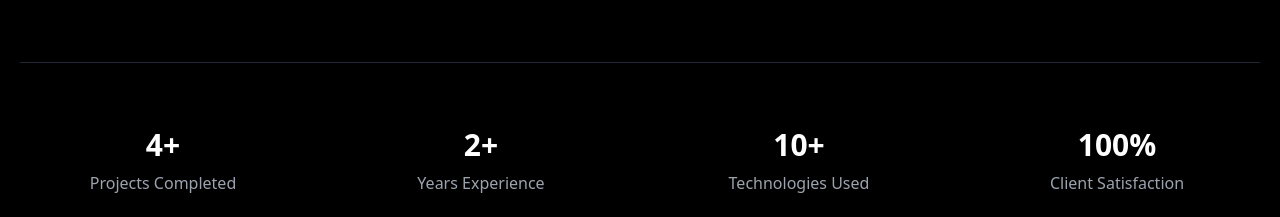
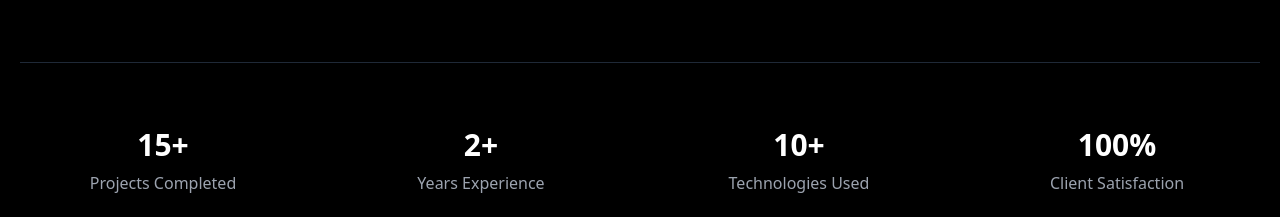
Before and after one commit to ittarek/myProtFolio, a React (Vite) app: page /myProtFolio in a window 1280 px wide. Shown: the part 2300-2517 px from the top of the page. Built offline with nearby package versions, Linux system fonts and the light colour scheme.

Commit message:
add linkedin

```diff
--- a/src/Components/FAQ/FAQ.jsx
+++ b/src/Components/FAQ/FAQ.jsx
@@ -158,10 +158,19 @@ const FAQ = () => {
     <>
       <Helmet>
         <title>FAQ - Md Tariqul Islam | Common Questions</title>
-        <meta name="description" content="Frequently asked questions about web development services, pricing, process, timeline, and project requirements." />
-        <meta name="keywords" content="FAQ, web development questions, project timeline, development cost, hiring developer" />
+        <meta
+          name="description"
+          content="Frequently asked questions about web development services, pricing, process, timeline, and project requirements."
+        />
+        <meta
+          name="keywords"
+          content="FAQ, web development questions, project timeline, development cost, hiring developer"
+        />
         <meta property="og:title" content="Frequently Asked Questions" />
-        <meta property="og:description" content="Answers to common questions about web development and project collaboration." />
+        <meta
+          property="og:description"
+          content="Answers to common questions about web development and project collaboration."
+        />
         <meta property="og:type" content="website" />
         <link rel="canonical" href="https://tareq.netlify.app/faq" />
       </Helmet>
@@ -189,7 +198,7 @@ const FAQ = () => {
           <div className="text-center mt-16 p-8 rounded-xl bg-gradient-to-r from-blue-500/10 to-purple-500/10 border border-blue-500/20">
             <p className="text-gray-300 mb-4">Didn't find your answer?</p>
             <a
-            href="#contact"
+              href="https://www.linkedin.com/in/md-tariqul-islam-ab42b61a1/"
               className="inline-flex items-center gap-2 px-6 py-3 bg-gradient-to-r from-blue-600 to-purple-600 hover:from-blue-700 hover:to-purple-700 text-white font-semibold rounded-lg transition-all duration-300 hover:shadow-lg hover:shadow-blue-500/50">
               Get in touch
             </a>
--- a/src/Pages/Portfolio/StatsSection.jsx
+++ b/src/Pages/Portfolio/StatsSection.jsx
@@ -6,7 +6,7 @@ export const StatsSection = ({ projectData, statsRef, bestProjects }) => {
       <div ref={statsRef} className="grid grid-cols-2 md:grid-cols-4 gap-8 text-center">
         <div className="space-y-2">
           <div className="text-3xl font-bold text-white">
-            {projectData.length + bestProjects.length}+
+            15+
           </div>
           <div className="text-gray-400">Projects Completed</div>
         </div>
--- a/src/Pages/Services/Services.jsx
+++ b/src/Pages/Services/Services.jsx
@@ -9,8 +9,6 @@ import { services } from './ServicesData';
 gsap.registerPlugin(ScrollTrigger);
 
 const Services = React.memo(() => {
-  console.log('2 service');
-
   const containerRef = useRef(null);
   const headingRef = useRef(null);
 
```
Lines whose indentation alone changed are shown as unchanged.
